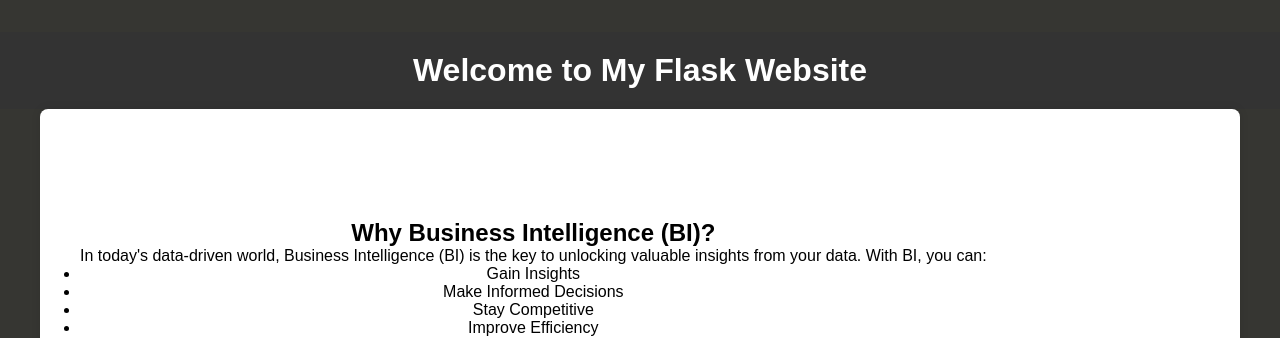
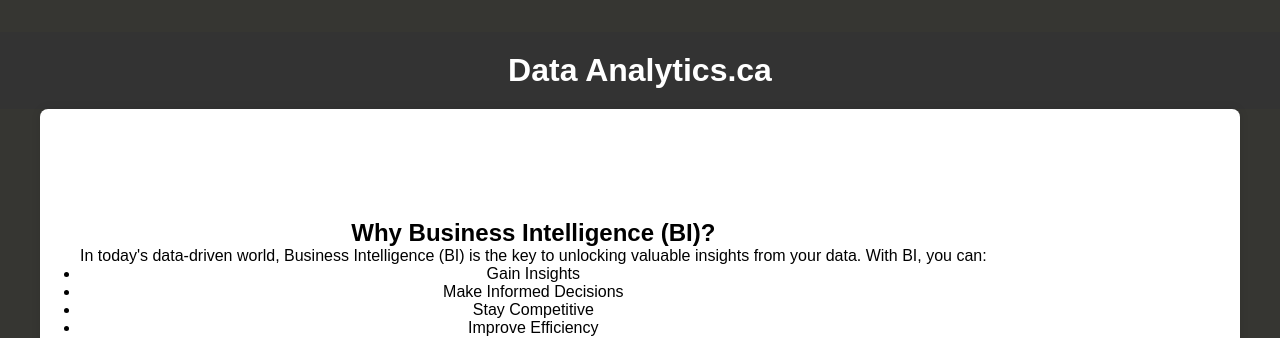
Before and after one commit to v1shnu-an11kumar/flask-business-website, a Flask app: page / in a window 1280 px wide. Shown: the part 38-376 px from the top of the page. Run offline with Flask 3, Linux system fonts and the light colour scheme.

Commit message:
changed title

```diff
--- a/templates/index.html
+++ b/templates/index.html
@@ -3,7 +3,7 @@
 <head>
     <meta charset="UTF-8">
     <meta name="viewport" content="width=device-width, initial-scale=1.0">
-    <title>My Flask Website</title>
+    <title>BI AI Data Solutions</title>
     <link rel="stylesheet" href="{{ url_for('static', filename='css/styles.css') }}">
     <script src="https://cdn.jsdelivr.net/npm/chart.js"></script>
     <style>
@@ -51,7 +51,7 @@
 </head>
 <body>
     <header>
-        <h1>Welcome to My Flask Website</h1>
+        <h1>Data Analytics.ca</h1>
     </header>
 
     <nav>
```
